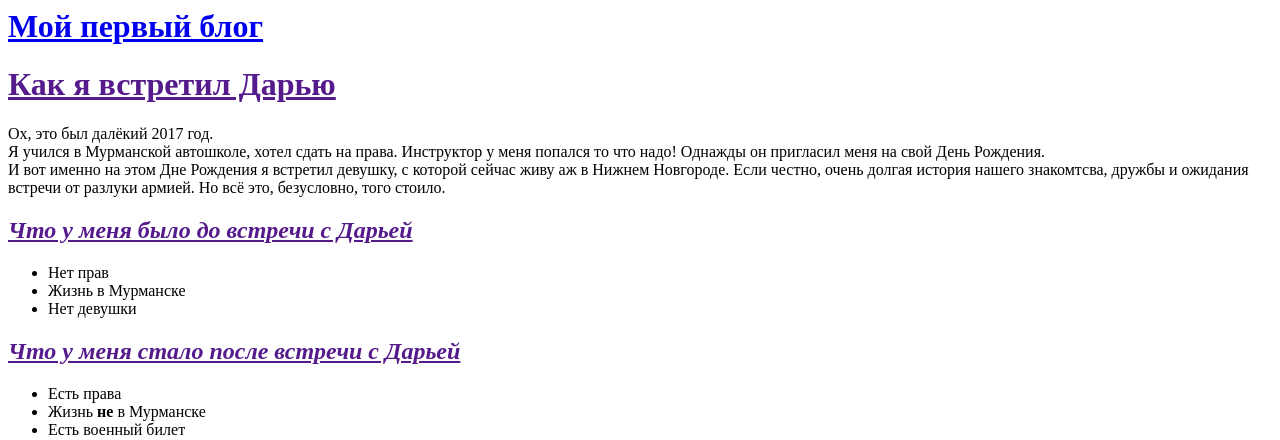
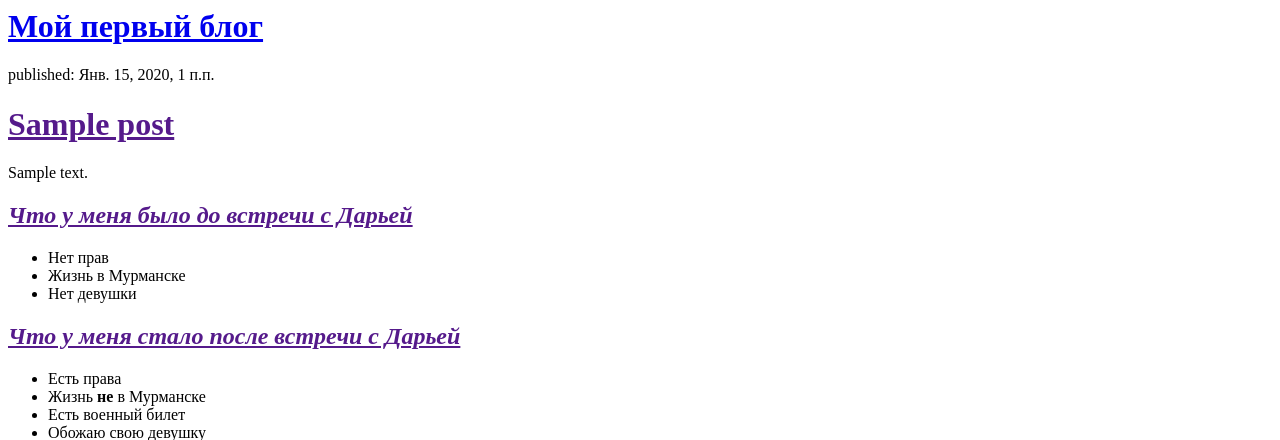
Before and after one commit to Kirill-Rush/my-first-blog, a Django app: page / in a window 1280 px wide. Shown: the top 440 px of the page. Run offline with Django 3.2, Linux system fonts and the light colour scheme; tables that the repository leaves empty hold one stand-in row (values such as "Sample post").

Commit message:
Modified templates to display posts from database

```diff
--- a/blog/templates/blog/post_list.html
+++ b/blog/templates/blog/post_list.html
@@ -7,14 +7,13 @@
         <h1><a href="/">Мой первый блог</a></h1>
       </div>
 
-      <div>
-        <h1><strong><a href="">Как я встретил Дарью</a></strong></h1>
-          <p>Ох, это был далёкий 2017 год.
-          <br />
-          Я учился в Мурманской автошколе, хотел сдать на права. Инструктор у меня попался то что надо! Однажды он пригласил меня на свой День Рождения.
-          <br />
-          И вот именно на этом Дне Рождения я встретил девушку, с которой сейчас живу аж в Нижнем Новгороде. Если честно, очень долгая история нашего знакомтсва, дружбы и ожидания встречи от разлуки армией. Но всё это, безусловно, того стоило.</p>
-      </div>
+      {% for post in posts %}
+    <div>
+        <p>published: {{ post.published_date }}</p>
+        <h1><a href="">{{ post.title }}</a></h1>
+        <p>{{ post.text|linebreaksbr }}</p>
+    </div>
+{% endfor %}
 
       <div>
         <p><h2><em><a href="">Что у меня было до встречи с Дарьей</a></em></h2>
--- a/blog/views.py
+++ b/blog/views.py
@@ -1,6 +1,9 @@
 from django.shortcuts import render
+from django.utils import timezone
+from .models import Post
 
 def post_list(request):
-    return render(request, 'blog/post_list.html', {})
+    posts = Post.objects.filter(published_date__lte=timezone.now()).order_by('published_date')
+    return render(request, 'blog/post_list.html', {'posts': posts})
 
 # Create your views here.
```
